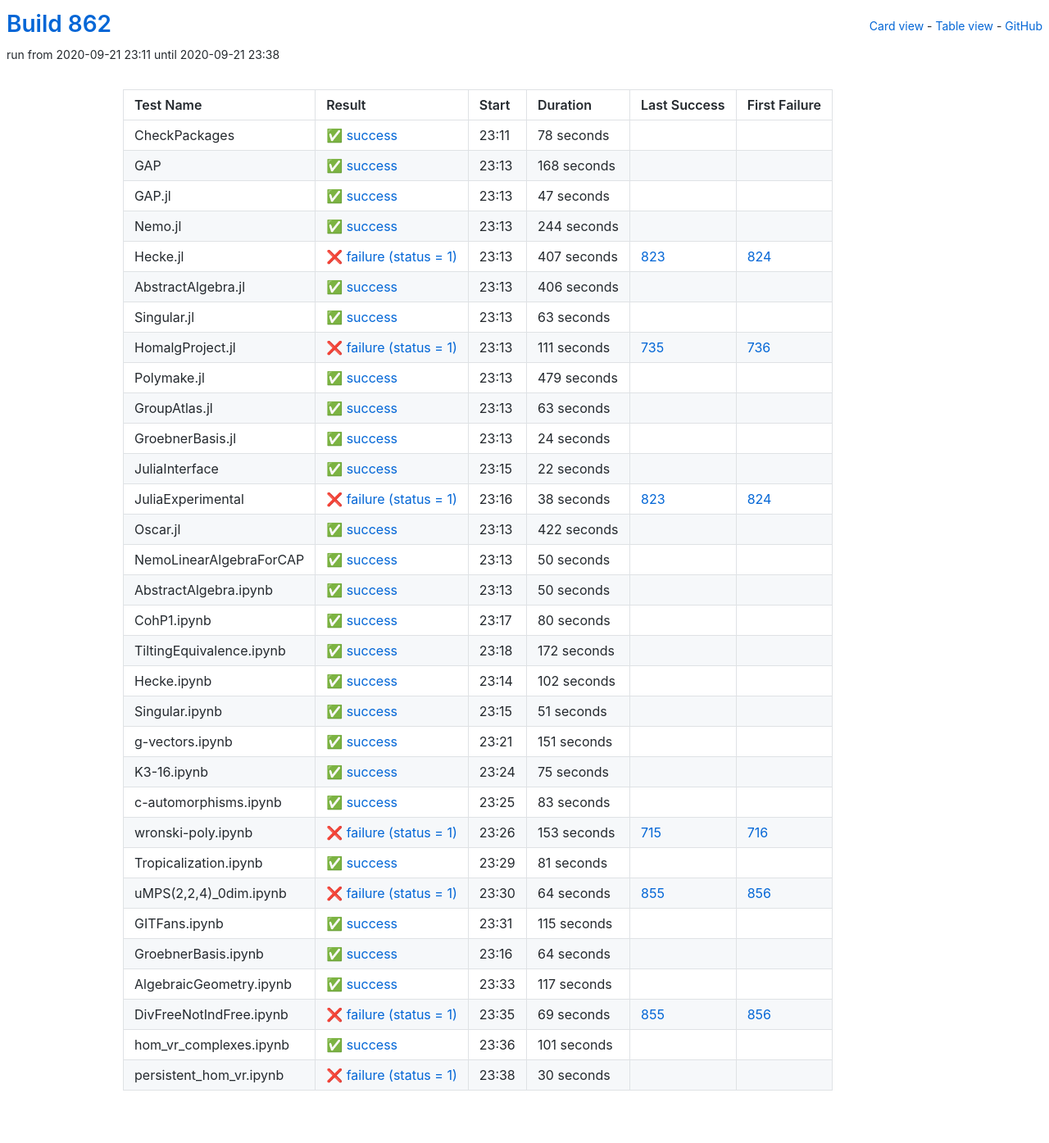
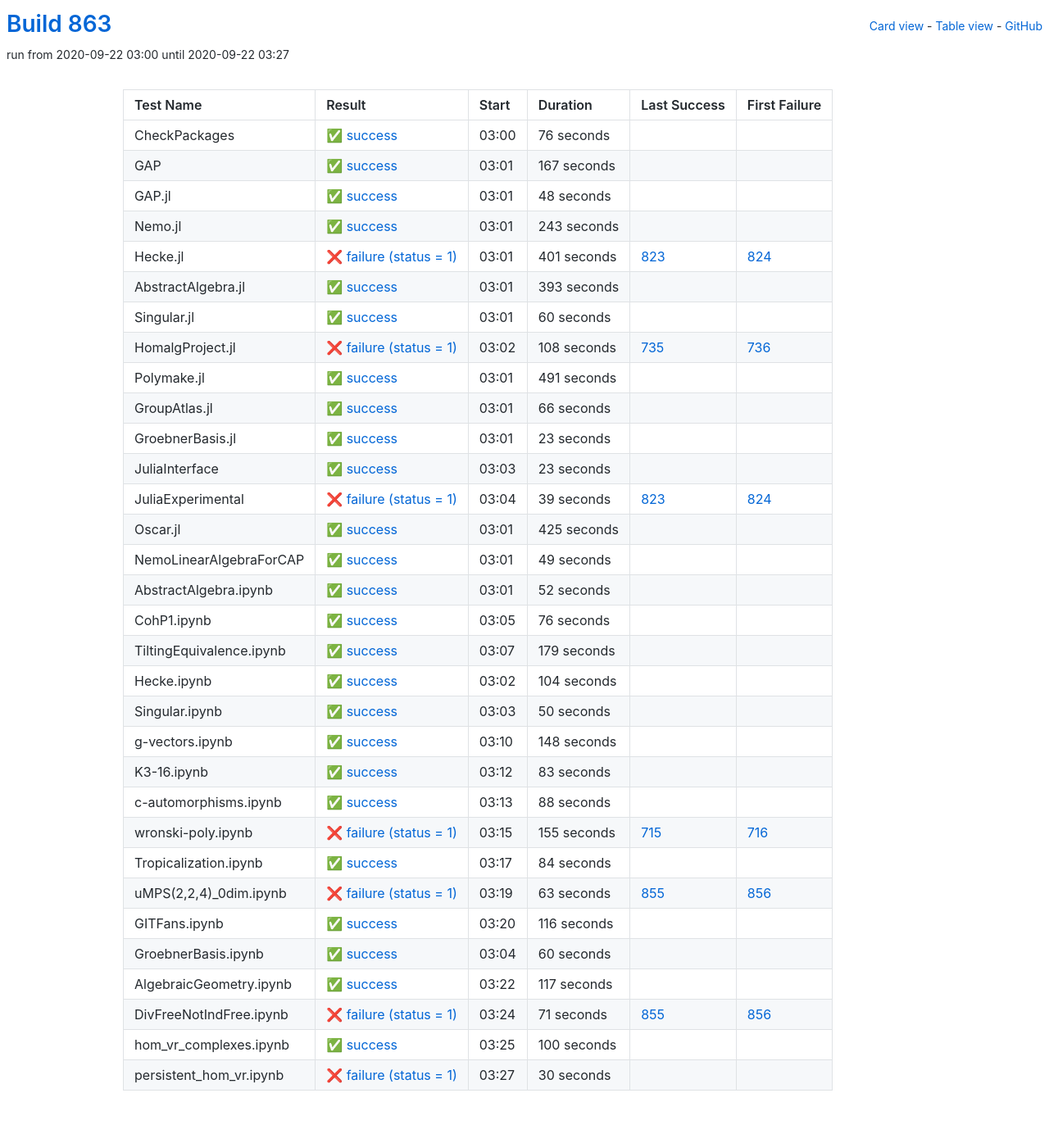
Before and after one commit to oscar-system/oscar-ci-status-stable, a Jekyll site: the page built from table.html, in a window 1280 px wide. Shown: the whole page at 82% size. Built offline with Jekyll 4.4.1, drawn with Linux system fonts in a browser that asks for light colours.

Commit message:
Build #863

```diff
--- a/_data/ci.yml
+++ b/_data/ci.yml
@@ -1,6 +1,6 @@
 ---
-build: 862
-build_url: https://oscarci.mathematik.uni-kl.de/job/oscar-stable/862/
+build: 863
+build_url: https://oscarci.mathematik.uni-kl.de/job/oscar-stable/863/
 job: oscar-stable
 organization: oscar-system
 repo: oscar-ci-status-stable
@@ -8,176 +8,236 @@ repourl: https://github.com/oscar-system/oscar-ci-status-stable
 tests:
 - name: CheckPackages
   id: checkpackages
-  log: https://oscarci.mathematik.uni-kl.de/job/oscar-stable/862/artifact/logs/build-862/CheckPackages.log
-  start: 2020-09-21 23:11
+  log: https://oscarci.mathematik.uni-kl.de/job/oscar-stable/863/artifact/logs/build-863/CheckPackages.log
+  start: 2020-09-22 03:00
   success: true
   exitcode: 0
   status: success
-  duration: 78
+  duration: 76
   last_success: false
   last_success_url:
   first_failure: false
   first_failure_url:
 - name: GAP
   id: gap
-  log: https://oscarci.mathematik.uni-kl.de/job/oscar-stable/862/artifact/logs/build-862/GAP.log
-  start: 2020-09-21 23:13
+  log: https://oscarci.mathematik.uni-kl.de/job/oscar-stable/863/artifact/logs/build-863/GAP.log
+  start: 2020-09-22 03:01
   success: true
   exitcode: 0
   status: success
-  duration: 168
+  duration: 167
   last_success: false
   last_success_url:
   first_failure: false
   first_failure_url:
 - name: GAP.jl
   id: gap-jl
-  log: https://oscarci.mathematik.uni-kl.de/job/oscar-stable/862/artifact/logs/build-862/GAP.jl.log
-  start: 2020-09-21 23:13
+  log: https://oscarci.mathematik.uni-kl.de/job/oscar-stable/863/artifact/logs/build-863/GAP.jl.log
+  start: 2020-09-22 03:01
   success: true
   exitcode: 0
   status: success
-  duration: 47
+  duration: 48
   last_success: false
   last_success_url:
   first_failure: false
   first_failure_url:
 - name: Nemo.jl
   id: nemo-jl
-  log: https://oscarci.mathematik.uni-kl.de/job/oscar-stable/862/artifact/logs/build-862/Nemo.jl.log
-  start: 2020-09-21 23:13
+  log: https://oscarci.mathematik.uni-kl.de/job/oscar-stable/863/artifact/logs/build-863/Nemo.jl.log
+  start: 2020-09-22 03:01
   success: true
   exitcode: 0
   status: success
-  duration: 244
+  duration: 243
   last_success: false
   last_success_url:
   first_failure: false
   first_failure_url:
 - name: Hecke.jl
   id: hecke-jl
-  log: https://oscarci.mathematik.uni-kl.de/job/oscar-stable/862/artifact/logs/build-862/Hecke.jl.log
-  start: 2020-09-21 23:13
+  log: https://oscarci.mathematik.uni-kl.de/job/oscar-stable/863/artifact/logs/build-863/Hecke.jl.log
+  start: 2020-09-22 03:01
   success: false
   exitcode: 1
   status: failure
-  duration: 407
+  duration: 401
   last_success: 823
   last_success_url: https://oscarci.mathematik.uni-kl.de/job/oscar-stable/823/
   first_failure: 824
   first_failure_url: https://oscarci.mathematik.uni-kl.de/job/oscar-stable/824/
 - name: AbstractAlgebra.jl
   id: abstractalgebra-jl
-  log: https://oscarci.mathematik.uni-kl.de/job/oscar-stable/862/artifact/logs/build-862/AbstractAlgebra.jl.log
-  start: 2020-09-21 23:13
+  log: https://oscarci.mathematik.uni-kl.de/job/oscar-stable/863/artifact/logs/build-863/AbstractAlgebra.jl.log
+  start: 2020-09-22 03:01
   success: true
   exitcode: 0
   status: success
-  duration: 406
+  duration: 393
   last_success: false
   last_success_url:
   first_failure: false
   first_failure_url:
 - name: Singular.jl
   id: singular-jl
-  log: https://oscarci.mathematik.uni-kl.de/job/oscar-stable/862/artifact/logs/build-862/Singular.jl.log
-  start: 2020-09-21 23:13
+  log: https://oscarci.mathematik.uni-kl.de/job/oscar-stable/863/artifact/logs/build-863/Singular.jl.log
+  start: 2020-09-22 03:01
   success: true
   exitcode: 0
   status: success
-  duration: 63
+  duration: 60
   last_success: false
   last_success_url:
   first_failure: false
   first_failure_url:
 - name: HomalgProject.jl
   id: homalgproject-jl
-  log: https://oscarci.mathematik.uni-kl.de/job/oscar-stable/862/artifact/logs/build-862/HomalgProject.jl.log
-  start: 2020-09-21 23:13
+  log: https://oscarci.mathematik.uni-kl.de/job/oscar-stable/863/artifact/logs/build-863/HomalgProject.jl.log
+  start: 2020-09-22 03:02
   success: false
   exitcode: 1
   status: failure
-  duration: 111
+  duration: 108
   last_success: 735
   last_success_url: https://oscarci.mathematik.uni-kl.de/job/oscar-stable/735/
   first_failure: 736
   first_failure_url: https://oscarci.mathematik.uni-kl.de/job/oscar-stable/736/
 - name: Polymake.jl
   id: polymake-jl
-  log: https://oscarci.mathematik.uni-kl.de/job/oscar-stable/862/artifact/logs/build-862/Polymake.jl.log
-  start: 2020-09-21 23:13
+  log: https://oscarci.mathematik.uni-kl.de/job/oscar-stable/863/artifact/logs/build-863/Polymake.jl.log
+  start: 2020-09-22 03:01
   success: true
   exitcode: 0
   status: success
-  duration: 479
+  duration: 491
   last_success: false
   last_success_url:
   first_failure: false
   first_failure_url:
 - name: GroupAtlas.jl
   id: groupatlas-jl
-  log: https://oscarci.mathematik.uni-kl.de/job/oscar-stable/862/artifact/logs/build-862/GroupAtlas.jl.log
-  start: 2020-09-21 23:13
+  log: https://oscarci.mathematik.uni-kl.de/job/oscar-stable/863/artifact/logs/build-863/GroupAtlas.jl.log
+  start: 2020-09-22 03:01
   success: true
   exitcode: 0
   status: success
-  duration: 63
+  duration: 66
   last_success: false
   last_success_url:
   first_failure: false
   first_failure_url:
 - name: GroebnerBasis.jl
   id: groebnerbasis-jl
-  log: https://oscarci.mathematik.uni-kl.de/job/oscar-stable/862/artifact/logs/build-862/GroebnerBasis.jl.log
-  start: 2020-09-21 23:13
+  log: https://oscarci.mathematik.uni-kl.de/job/oscar-stable/863/artifact/logs/build-863/GroebnerBasis.jl.log
+  start: 2020-09-22 03:01
   success: true
   exitcode: 0
   status: success
-  duration: 24
+  duration: 23
   last_success: false
   last_success_url:
   first_failure: false
   first_failure_url:
 - name: JuliaInterface
   id: juliainterface
-  log: https://oscarci.mathematik.uni-kl.de/job/oscar-stable/862/artifact/logs/build-862/JuliaInterface.log
-  start: 2020-09-21 23:15
+  log: https://oscarci.mathematik.uni-kl.de/job/oscar-stable/863/artifact/logs/build-863/JuliaInterface.log
+  start: 2020-09-22 03:03
   success: true
   exitcode: 0
   status: success
-  duration: 22
+  duration: 23
   last_success: false
   last_success_url:
   first_failure: false
   first_failure_url:
 - name: JuliaExperimental
   id: juliaexperimental
-  log: https://oscarci.mathematik.uni-kl.de/job/oscar-stable/862/artifact/logs/build-862/JuliaExperimental.log
-  start: 2020-09-21 23:16
+  log: https://oscarci.mathematik.uni-kl.de/job/oscar-stable/863/artifact/logs/build-863/JuliaExperimental.log
+  start: 2020-09-22 03:04
   success: false
   exitcode: 1
   status: failure
-  duration: 38
+  duration: 39
   last_success: 823
   last_success_url: https://oscarci.mathematik.uni-kl.de/job/oscar-stable/823/
   first_failure: 824
   first_failure_url: https://oscarci.mathematik.uni-kl.de/job/oscar-stable/824/
 - name: Oscar.jl
   id: oscar-jl
-  log: https://oscarci.mathematik.uni-kl.de/job/oscar-stable/862/artifact/logs/build-862/Oscar.jl.log
-  start: 2020-09-21 23:13
+  log: https://oscarci.mathematik.uni-kl.de/job/oscar-stable/863/artifact/logs/build-863/Oscar.jl.log
+  start: 2020-09-22 03:01
   success: true
   exitcode: 0
   status: success
-  duration: 422
+  duration: 425
   last_success: false
   last_success_url:
   first_failure: false
   first_failure_url:
 - name: NemoLinearAlgebraForCAP
   id: nemolinearalgebraforcap
-  log: https://oscarci.mathematik.uni-kl.de/job/oscar-stable/862/artifact/logs/build-862/NemoLinearAlgebraForCAP.log
-  start: 2020-09-21 23:13
+  log: https://oscarci.mathematik.uni-kl.de/job/oscar-stable/863/artifact/logs/build-863/NemoLinearAlgebraForCAP.log
+  start: 2020-09-22 03:01
+  success: true
+  exitcode: 0
+  status: success
+  duration: 49
+  last_success: false
+  last_success_url:
+  first_failure: false
+  first_failure_url:
+- name: AbstractAlgebra.ipynb
+  id: abstractalgebra-ipynb
+  log: https://oscarci.mathematik.uni-kl.de/job/oscar-stable/863/artifact/logs/build-863/AbstractAlgebra.ipynb.log
+  start: 2020-09-22 03:01
+  success: true
+  exitcode: 0
+  status: success
+  duration: 52
+  last_success: false
+  last_success_url:
+  first_failure: false
+  first_failure_url:
+- name: CohP1.ipynb
+  id: cohp1-ipynb
+  log: https://oscarci.mathematik.uni-kl.de/job/oscar-stable/863/artifact/logs/build-863/CohP1.ipynb.log
+  start: 2020-09-22 03:05
+  success: true
+  exitcode: 0
+  status: success
+  duration: 76
+  last_success: false
+  last_success_url:
+  first_failure: false
+  first_failure_url:
+- name: TiltingEquivalence.ipynb
+  id: tiltingequivalence-ipynb
+  log: https://oscarci.mathematik.uni-kl.de/job/oscar-stable/863/artifact/logs/build-863/TiltingEquivalence.ipynb.log
+  start: 2020-09-22 03:07
+  success: true
+  exitcode: 0
+  status: success
+  duration: 179
+  last_success: false
+  last_success_url:
+  first_failure: false
+  first_failure_url:
+- name: Hecke.ipynb
+  id: hecke-ipynb
+  log: https://oscarci.mathematik.uni-kl.de/job/oscar-stable/863/artifact/logs/build-863/Hecke.ipynb.log
+  start: 2020-09-22 03:02
+  success: true
+  exitcode: 0
+  status: success
+  duration: 104
+  last_success: false
+  last_success_url:
+  first_failure: false
+  first_failure_url:
+- name: Singular.ipynb
+  id: singular-ipynb
+  log: https://oscarci.mathematik.uni-kl.de/job/oscar-stable/863/artifact/logs/build-863/Singular.ipynb.log
+  start: 2020-09-22 03:03
   success: true
   exitcode: 0
   status: success
@@ -186,94 +246,22 @@ tests:
   last_success_url:
   first_failure: false
   first_failure_url:
-- name: AbstractAlgebra.ipynb
-  id: abstractalgebra-ipynb
-  log: https://oscarci.mathematik.uni-kl.de/job/oscar-stable/862/artifact/logs/build-862/AbstractAlgebra.ipynb.log
-  start: 2020-09-21 23:13
+- name: g-vectors.ipynb
+  id: g-vectors-ipynb
+  log: https://oscarci.mathematik.uni-kl.de/job/oscar-stable/863/artifact/logs/build-863/g-vectors.ipynb.log
+  start: 2020-09-22 03:10
   success: true
   exitcode: 0
   status: success
-  duration: 50
-  last_success: false
-  last_success_url:
-  first_failure: false
-  first_failure_url:
-- name: CohP1.ipynb
-  id: cohp1-ipynb
-  log: https://oscarci.mathematik.uni-kl.de/job/oscar-stable/862/artifact/logs/build-862/CohP1.ipynb.log
-  start: 2020-09-21 23:17
-  success: true
-  exitcode: 0
-  status: success
-  duration: 80
-  last_success: false
-  last_success_url:
-  first_failure: false
-  first_failure_url:
-- name: TiltingEquivalence.ipynb
-  id: tiltingequivalence-ipynb
-  log: https://oscarci.mathematik.uni-kl.de/job/oscar-stable/862/artifact/logs/build-862/TiltingEquivalence.ipynb.log
-  start: 2020-09-21 23:18
-  success: true
-  exitcode: 0
-  status: success
-  duration: 172
-  last_success: false
-  last_success_url:
-  first_failure: false
-  first_failure_url:
-- name: Hecke.ipynb
-  id: hecke-ipynb
-  log: https://oscarci.mathematik.uni-kl.de/job/oscar-stable/862/artifact/logs/build-862/Hecke.ipynb.log
-  start: 2020-09-21 23:14
-  success: true
-  exitcode: 0
-  status: success
-  duration: 102
-  last_success: false
-  last_success_url:
-  first_failure: false
-  first_failure_url:
-- name: Singular.ipynb
-  id: singular-ipynb
-  log: https://oscarci.mathematik.uni-kl.de/job/oscar-stable/862/artifact/logs/build-862/Singular.ipynb.log
-  start: 2020-09-21 23:15
-  success: true
-  exitcode: 0
-  status: success
-  duration: 51
-  last_success: false
-  last_success_url:
-  first_failure: false
-  first_failure_url:
-- name: g-vectors.ipynb
-  id: g-vectors-ipynb
-  log: https://oscarci.mathematik.uni-kl.de/job/oscar-stable/862/artifact/logs/build-862/g-vectors.ipynb.log
-  start: 2020-09-21 23:21
-  success: true
-  exitcode: 0
-  status: success
-  duration: 151
+  duration: 148
   last_success: false
   last_success_url:
   first_failure: false
   first_failure_url:
 - name: K3-16.ipynb
   id: k3-16-ipynb
-  log: https://oscarci.mathematik.uni-kl.de/job/oscar-stable/862/artifact/logs/build-862/K3-16.ipynb.log
-  start: 2020-09-21 23:24
-  success: true
-  exitcode: 0
-  status: success
-  duration: 75
-  last_success: false
-  last_success_url:
-  first_failure: false
-  first_failure_url:
-- name: c-automorphisms.ipynb
-  id: c-automorphisms-ipynb
-  log: https://oscarci.mathematik.uni-kl.de/job/oscar-stable/862/artifact/logs/build-862/c-automorphisms.ipynb.log
-  start: 2020-09-21 23:25
+  log: https://oscarci.mathematik.uni-kl.de/job/oscar-stable/863/artifact/logs/build-863/K3-16.ipynb.log
+  start: 2020-09-22 03:12
   success: true
   exitcode: 0
   status: success
@@ -282,70 +270,82 @@ tests:
   last_success_url:
   first_failure: false
   first_failure_url:
+- name: c-automorphisms.ipynb
+  id: c-automorphisms-ipynb
+  log: https://oscarci.mathematik.uni-kl.de/job/oscar-stable/863/artifact/logs/build-863/c-automorphisms.ipynb.log
+  start: 2020-09-22 03:13
+  success: true
+  exitcode: 0
+  status: success
+  duration: 88
+  last_success: false
+  last_success_url:
+  first_failure: false
+  first_failure_url:
 - name: wronski-poly.ipynb
   id: wronski-poly-ipynb
-  log: https://oscarci.mathematik.uni-kl.de/job/oscar-stable/862/artifact/logs/build-862/wronski-poly.ipynb.log
-  start: 2020-09-21 23:26
+  log: https://oscarci.mathematik.uni-kl.de/job/oscar-stable/863/artifact/logs/build-863/wronski-poly.ipynb.log
+  start: 2020-09-22 03:15
   success: false
   exitcode: 1
   status: failure
-  duration: 153
+  duration: 155
   last_success: 715
   last_success_url: https://oscarci.mathematik.uni-kl.de/job/oscar-stable/715/
   first_failure: 716
   first_failure_url: https://oscarci.mathematik.uni-kl.de/job/oscar-stable/716/
 - name: Tropicalization.ipynb
   id: tropicalization-ipynb
-  log: https://oscarci.mathematik.uni-kl.de/job/oscar-stable/862/artifact/logs/build-862/Tropicalization.ipynb.log
-  start: 2020-09-21 23:29
+  log: https://oscarci.mathematik.uni-kl.de/job/oscar-stable/863/artifact/logs/build-863/Tropicalization.ipynb.log
+  start: 2020-09-22 03:17
   success: true
   exitcode: 0
   status: success
-  duration: 81
+  duration: 84
   last_success: false
   last_success_url:
   first_failure: false
   first_failure_url:
 - name: uMPS(2,2,4)_0dim.ipynb
   id: umps-2-2-4-0dim-ipynb
-  log: https://oscarci.mathematik.uni-kl.de/job/oscar-stable/862/artifact/logs/build-862/uMPS-2-2-4-_0dim.ipynb.log
-  start: 2020-09-21 23:30
+  log: https://oscarci.mathematik.uni-kl.de/job/oscar-stable/863/artifact/logs/build-863/uMPS-2-2-4-_0dim.ipynb.log
+  start: 2020-09-22 03:19
   success: false
   exitcode: 1
   status: failure
-  duration: 64
+  duration: 63
   last_success: 855
   last_success_url: https://oscarci.mathematik.uni-kl.de/job/oscar-stable/855/
   first_failure: 856
   first_failure_url: https://oscarci.mathematik.uni-kl.de/job/oscar-stable/856/
 - name: GITFans.ipynb
   id: gitfans-ipynb
-  log: https://oscarci.mathematik.uni-kl.de/job/oscar-stable/862/artifact/logs/build-862/GITFans.ipynb.log
-  start: 2020-09-21 23:31
+  log: https://oscarci.mathematik.uni-kl.de/job/oscar-stable/863/artifact/logs/build-863/GITFans.ipynb.log
+  start: 2020-09-22 03:20
   success: true
   exitcode: 0
   status: success
-  duration: 115
+  duration: 116
   last_success: false
   last_success_url:
   first_failure: false
   first_failure_url:
 - name: GroebnerBasis.ipynb
   id: groebnerbasis-ipynb
-  log: https://oscarci.mathematik.uni-kl.de/job/oscar-stable/862/artifact/logs/build-862/GroebnerBasis.ipynb.log
-  start: 2020-09-21 23:16
+  log: https://oscarci.mathematik.uni-kl.de/job/oscar-stable/863/artifact/logs/build-863/GroebnerBasis.ipynb.log
+  start: 2020-09-22 03:04
   success: true
   exitcode: 0
   status: success
-  duration: 64
+  duration: 60
   last_success: false
   last_success_url:
   first_failure: false
   first_failure_url:
 - name: AlgebraicGeometry.ipynb
   id: algebraicgeometry-ipynb
-  log: https://oscarci.mathematik.uni-kl.de/job/oscar-stable/862/artifact/logs/build-862/AlgebraicGeometry.ipynb.log
-  start: 2020-09-21 23:33
+  log: https://oscarci.mathematik.uni-kl.de/job/oscar-stable/863/artifact/logs/build-863/AlgebraicGeometry.ipynb.log
+  start: 2020-09-22 03:22
   success: true
   exitcode: 0
   status: success
@@ -356,32 +356,32 @@ tests:
   first_failure_url:
 - name: DivFreeNotIndFree.ipynb
   id: divfreenotindfree-ipynb
-  log: https://oscarci.mathematik.uni-kl.de/job/oscar-stable/862/artifact/logs/build-862/DivFreeNotIndFree.ipynb.log
-  start: 2020-09-21 23:35
+  log: https://oscarci.mathematik.uni-kl.de/job/oscar-stable/863/artifact/logs/build-863/DivFreeNotIndFree.ipynb.log
+  start: 2020-09-22 03:24
   success: false
   exitcode: 1
   status: failure
-  duration: 69
+  duration: 71
   last_success: 855
   last_success_url: https://oscarci.mathematik.uni-kl.de/job/oscar-stable/855/
   first_failure: 856
   first_failure_url: https://oscarci.mathematik.uni-kl.de/job/oscar-stable/856/
 - name: hom_vr_complexes.ipynb
   id: hom-vr-complexes-ipynb
-  log: https://oscarci.mathematik.uni-kl.de/job/oscar-stable/862/artifact/logs/build-862/hom_vr_complexes.ipynb.log
-  start: 2020-09-21 23:36
+  log: https://oscarci.mathematik.uni-kl.de/job/oscar-stable/863/artifact/logs/build-863/hom_vr_complexes.ipynb.log
+  start: 2020-09-22 03:25
   success: true
   exitcode: 0
   status: success
-  duration: 101
+  duration: 100
   last_success: false
   last_success_url:
   first_failure: false
   first_failure_url:
 - name: persistent_hom_vr.ipynb
   id: persistent-hom-vr-ipynb
-  log: https://oscarci.mathematik.uni-kl.de/job/oscar-stable/862/artifact/logs/build-862/persistent_hom_vr.ipynb.log
-  start: 2020-09-21 23:38
+  log: https://oscarci.mathematik.uni-kl.de/job/oscar-stable/863/artifact/logs/build-863/persistent_hom_vr.ipynb.log
+  start: 2020-09-22 03:27
   success: false
   exitcode: 1
   status: failure
```
Also changed, not shown: README.md.
